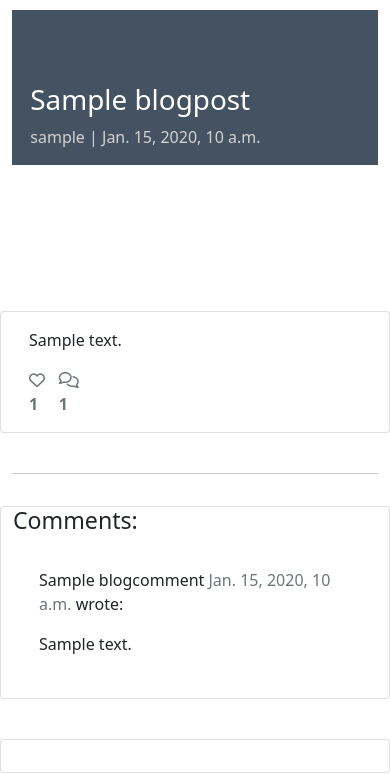
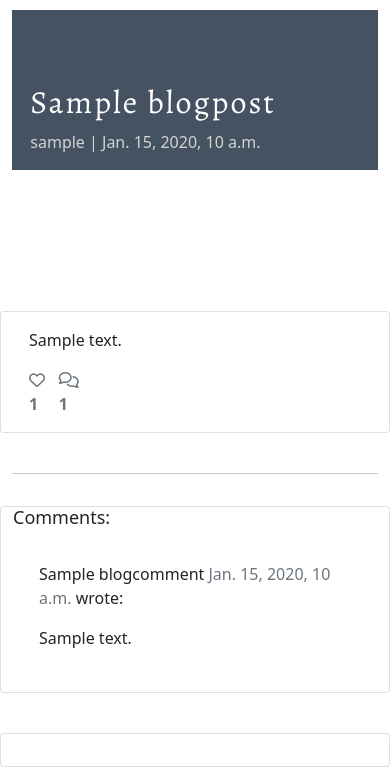
Before and after one commit to sbnn3/funny_blog, a Django app: a page that uses templates/base.html in a window 390 px wide. Shown: the part 119-893 px from the top of the page. Run offline with Django 3.2, Linux system fonts and the light colour scheme; tables that the repository leaves empty hold one stand-in row (values such as "Sample post"); some libraries are stand-ins or nearby versions.

Commit message:
Added style of h1 and h3 in medium screens

```diff
--- a/static/css/style.css
+++ b/static/css/style.css
@@ -255,4 +255,23 @@ nav {
     .nav {
         padding: 5px 40px;
     }
+
+    .main_image {
+        background-position-y: -420px;
+    }
 }
+
+/* MEDIUM SCREENS: LAPTOPS AND TABLETS */
+
+@media screen and (max-width:950px) {
+    h1 {
+        font-family: Alegreya, sans-serif;
+        font-weight: 800px;
+        letter-spacing: 2px;
+        font-size: 2em;
+    }
+
+    h3 {
+        font-size: large;
+    }
+}
```
